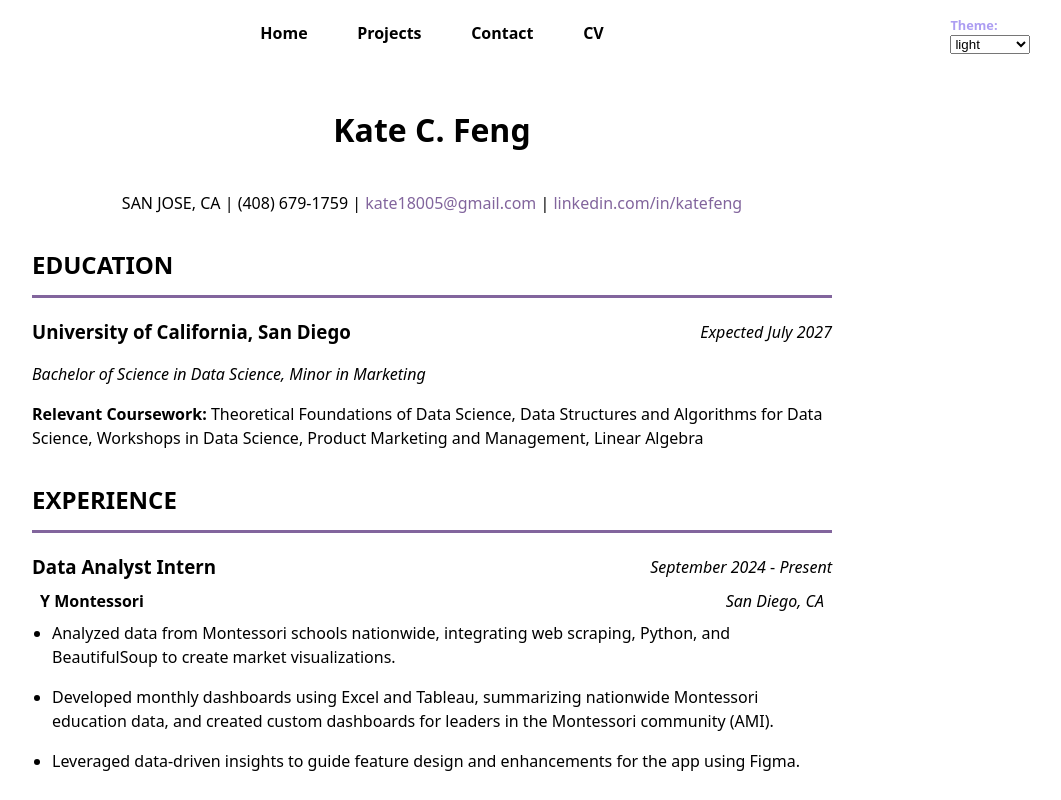
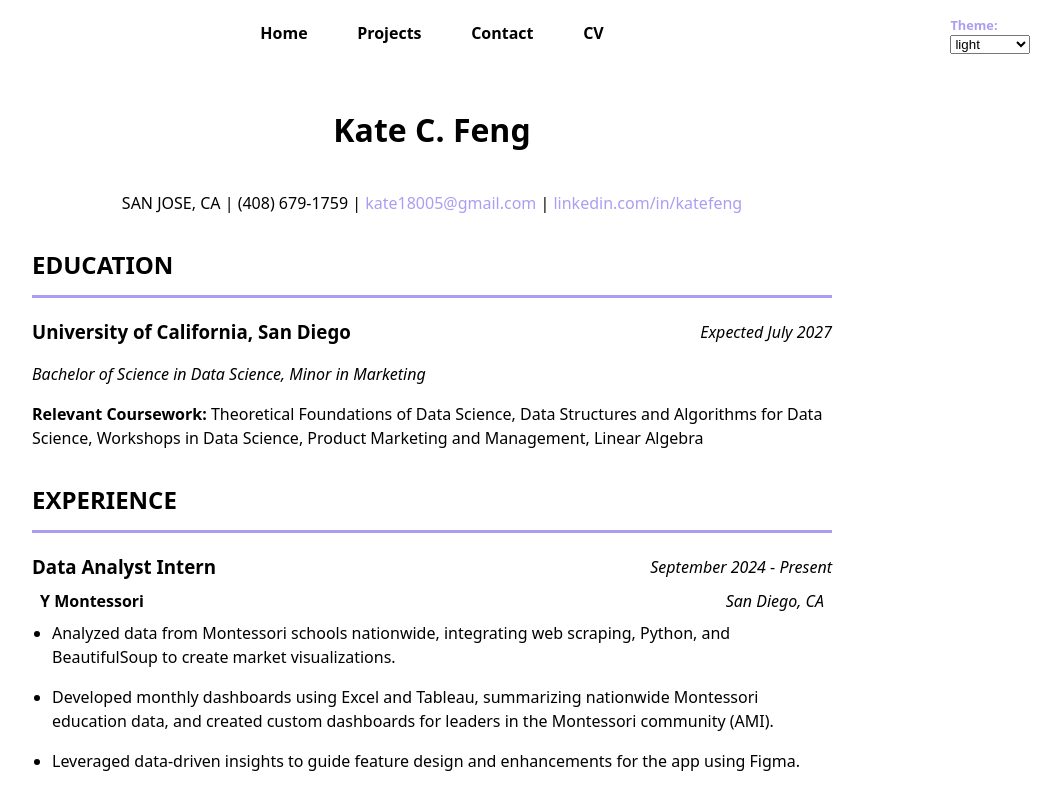
Before and after one commit to katefengx/portfolio, a plain HTML site: page cv/index.html in a window 1280 px wide. Shown: the top 800 px of the page, without its empty margins (208-1269 px from the left). Drawn offline with Linux system fonts and the light colour scheme.

Commit message:
color modifications

```diff
--- a/global.js
+++ b/global.js
@@ -31,6 +31,7 @@ let navLinks = $$("nav a");
 let currentLink = navLinks.find(
     (a) => a.host === location.host && a.pathname === location.pathname,
 );
+
 
 currentLink?.classList.add('current');
 
--- a/style.css
+++ b/style.css
@@ -48,7 +48,7 @@ header {
     margin-bottom: 0;
 
     a {
-      color: #82659D;
+      color: var(--color-accent);
       text-decoration: none;
 
       &:hover {
@@ -104,7 +104,7 @@ div.cv {
     }
 
     h2 {
-      border-bottom: 0.125em solid #82659D;
+      border-bottom: 0.125em solid var(--color-accent);
       padding-bottom: 0.5em;
       text-align: left;
     }
```
Also changed, not shown: cv/index.html (+0 -1 lines).
